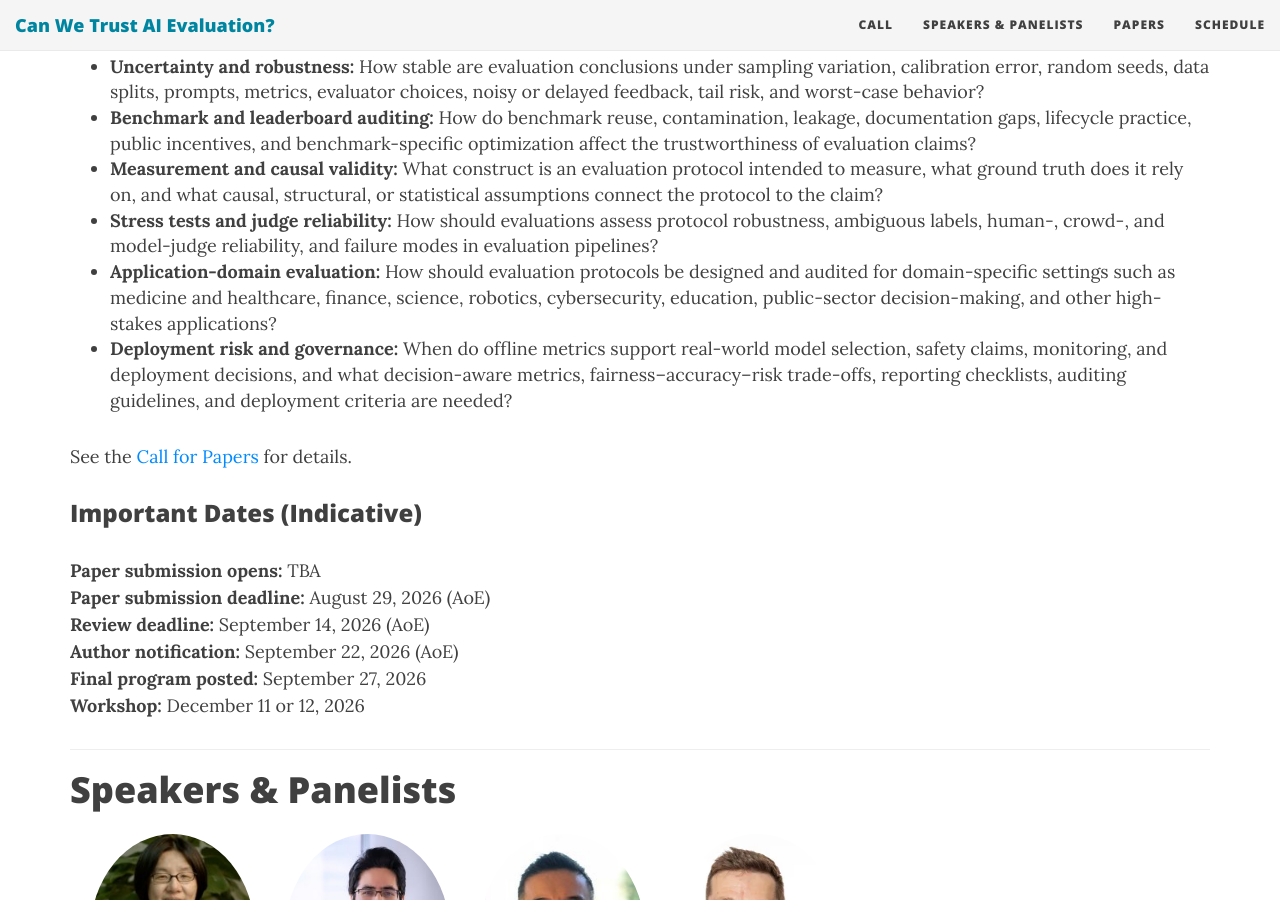
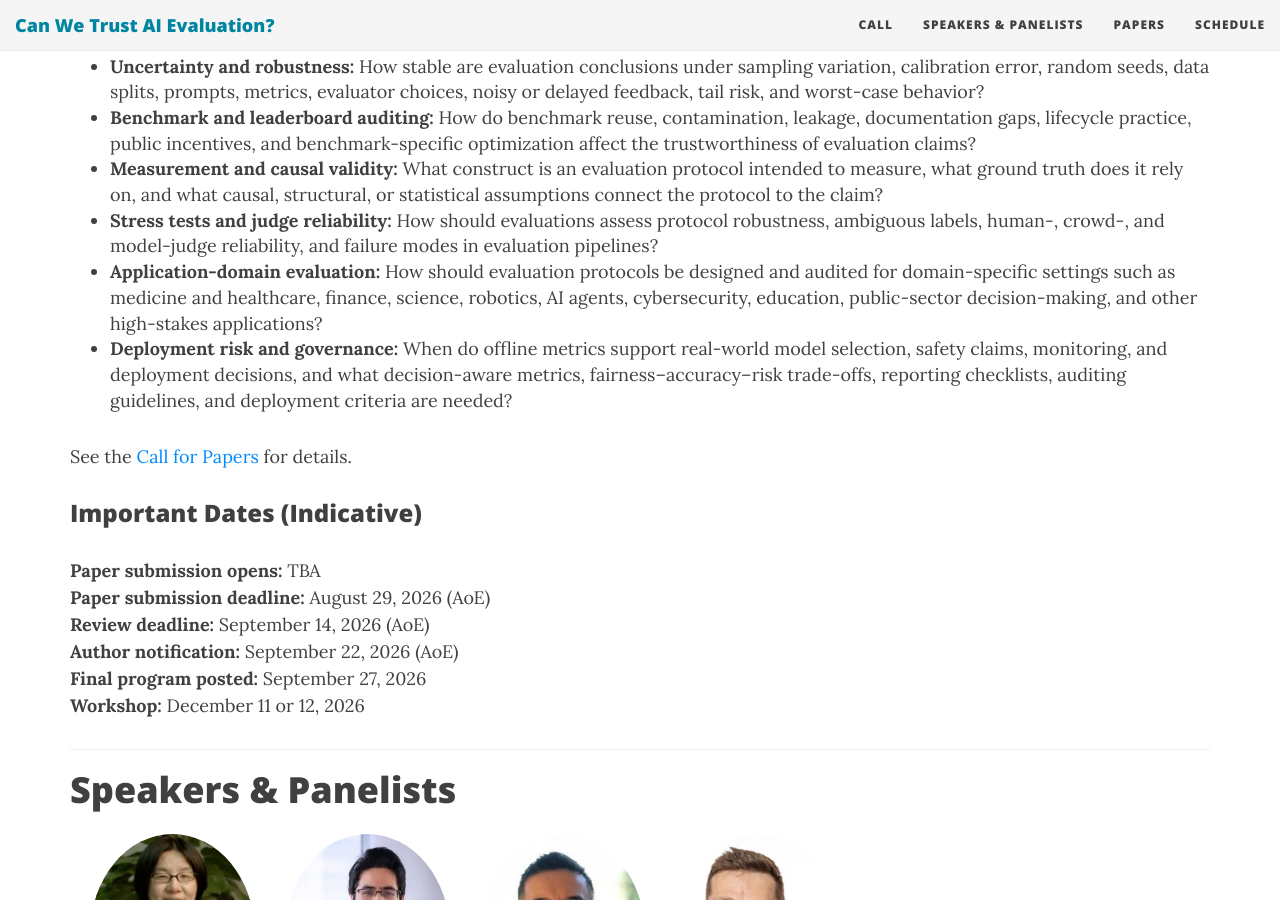
Before and after one commit to AI-TEval/AI-TEval.github.io, a Jekyll site: the page built from index.md, in a window 1280 px wide and 900 px high, scrolled down 833 px. Built offline with Jekyll 4.4.1, drawn with Linux system fonts in a browser that asks for light colours; nearby versions of some CDN libraries.

Commit message:
Add AI agents to application topics

```diff
--- a/index.md
+++ b/index.md
@@ -27,7 +27,7 @@ We invite submissions on topics including, but not limited to:
 - **Benchmark and leaderboard auditing:** How do benchmark reuse, contamination, leakage, documentation gaps, lifecycle practice, public incentives, and benchmark-specific optimization affect the trustworthiness of evaluation claims?
 - **Measurement and causal validity:** What construct is an evaluation protocol intended to measure, what ground truth does it rely on, and what causal, structural, or statistical assumptions connect the protocol to the claim?
 - **Stress tests and judge reliability:** How should evaluations assess protocol robustness, ambiguous labels, human-, crowd-, and model-judge reliability, and failure modes in evaluation pipelines?
-- **Application-domain evaluation:** How should evaluation protocols be designed and audited for domain-specific settings such as medicine and healthcare, finance, science, robotics, cybersecurity, education, public-sector decision-making, and other high-stakes applications?
+- **Application-domain evaluation:** How should evaluation protocols be designed and audited for domain-specific settings such as medicine and healthcare, finance, science, robotics, AI agents, cybersecurity, education, public-sector decision-making, and other high-stakes applications?
 - **Deployment risk and governance:** When do offline metrics support real-world model selection, safety claims, monitoring, and deployment decisions, and what decision-aware metrics, fairness--accuracy--risk trade-offs, reporting checklists, auditing guidelines, and deployment criteria are needed?
 
 See the [Call for Papers]({{ site.baseurl }}/cfp/) for details.
```
Also changed, not shown: cfp.md (+1 -1 lines).
